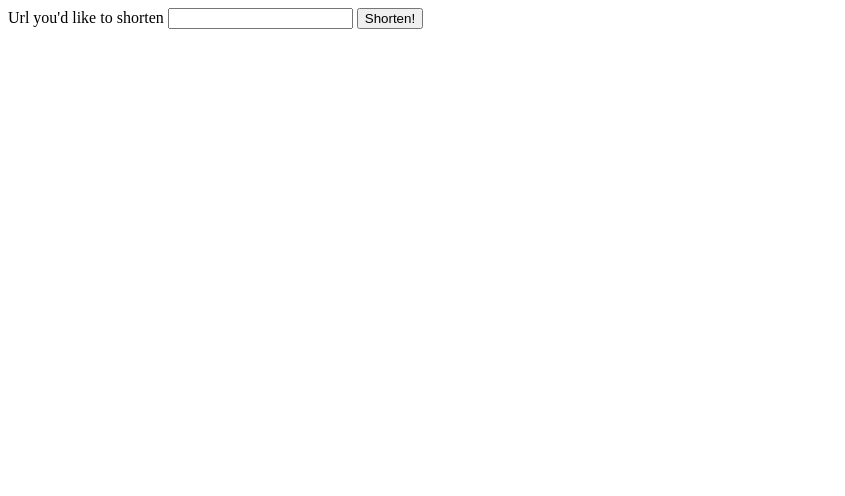
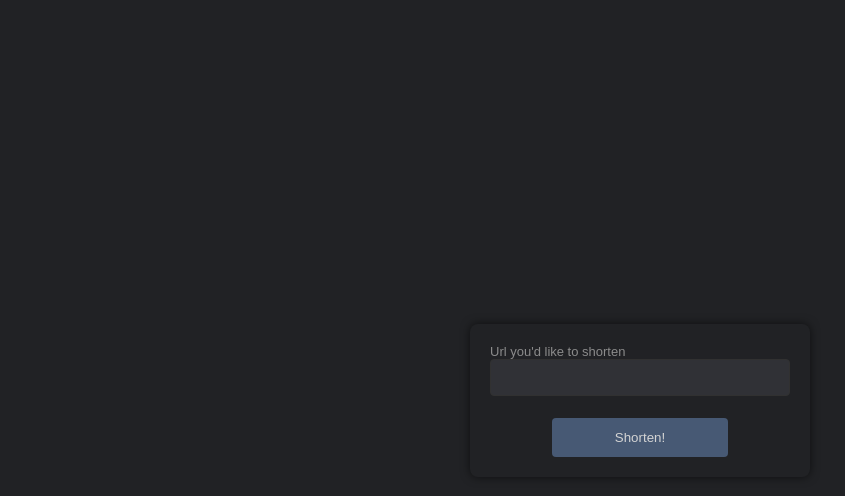
Before and after one commit to ledepede1/url-shortener, a plain HTML site: page web-app/index.html in a window 1280 px wide. Shown: the whole page, without its empty margins (0-845 px from the left). Drawn offline with Linux system fonts and the light colour scheme.

Commit message:
Added styling to the web page

```diff
--- /dev/null
+++ b/web-app/index.css
@@ -0,0 +1,65 @@
+body {
+    margin: 0;
+    padding: 0;
+
+    display: flex;
+    align-items: center;
+    justify-content: center;
+    height: 100vh;
+    background-color: #212225;
+}
+
+.title {
+    font-family: Arial, Helvetica, sans-serif;
+    margin-top: -500px;
+}
+
+.shorten-url-form {
+    background-color: #212225;
+    border: 0px solid #222224;
+    border-radius: 8px;
+    box-shadow: 0 0 10px rgba(0, 0, 0, 0.589);
+    padding: 20px;
+    width: 300px;
+}
+
+.shorten-url-form label {
+    margin-bottom: 5px;
+    color: #8b8b8b;
+    font-size: 15px;
+    margin-top: auto;
+    padding-bottom: 2px;
+    display: block;
+    font-size:small;
+    text-align: left;
+    font-family: Arial, Helvetica, sans-serif;
+}
+
+input {
+    padding: 10px;
+    margin-bottom: 15px;
+    border: 0.5px solid #313131;
+    border-radius: 4px;
+    color: #d4d4d4;
+    width: 278px;
+    background-color: #303136 !important;
+    display: block; /* Display inputs as block elements */
+  }
+  input:focus {
+    outline: none !important;
+    border-color: #303136; /* Change the outline color on focus */
+    box-shadow: 0 0 10px rgba(20, 20, 20, 0.7); /* Optional: add a subtle box shadow on focus */
+  }
+
+.shorten-url-form button {
+    background-color: #475974;
+    color: #d4d4d4;
+    padding: 12px;
+    border: none;
+    border-radius: 4px;
+    cursor: pointer;
+    width: 176px;
+}
+.shorten-url-form button:hover {
+    background-color: #506481;
+}
--- a/web-app/index.html
+++ b/web-app/index.html
@@ -5,8 +5,12 @@
     <meta name="viewport" content="width=device-width, initial-scale=1.0">
     <title>URL Shortener</title>
     <script src="app.js"></script>
+    <link rel="stylesheet" href="index.css">
 </head>
 <body>
+
+    <center>
+    <div class="shorten-url-form">
         <form onsubmit="return CreateSubmitHandler()">
             <label>
                 Url you'd like to shorten
@@ -15,5 +19,8 @@
 
             <button type="submit">Shorten!</button>
         </form>
+    </div>
+</center>
+
 </body>
 </html
```
Lines whose indentation alone changed are shown as unchanged.
